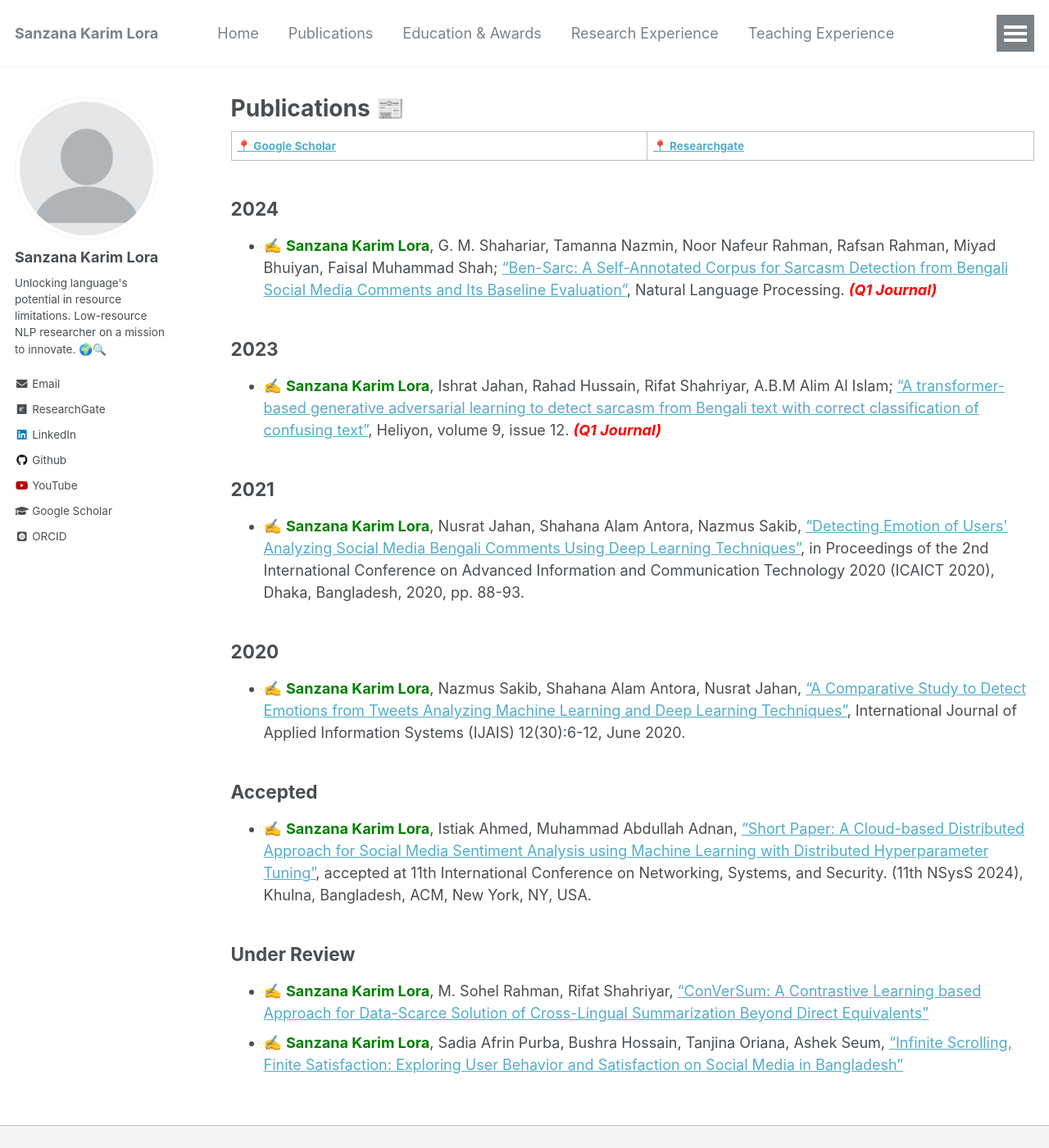
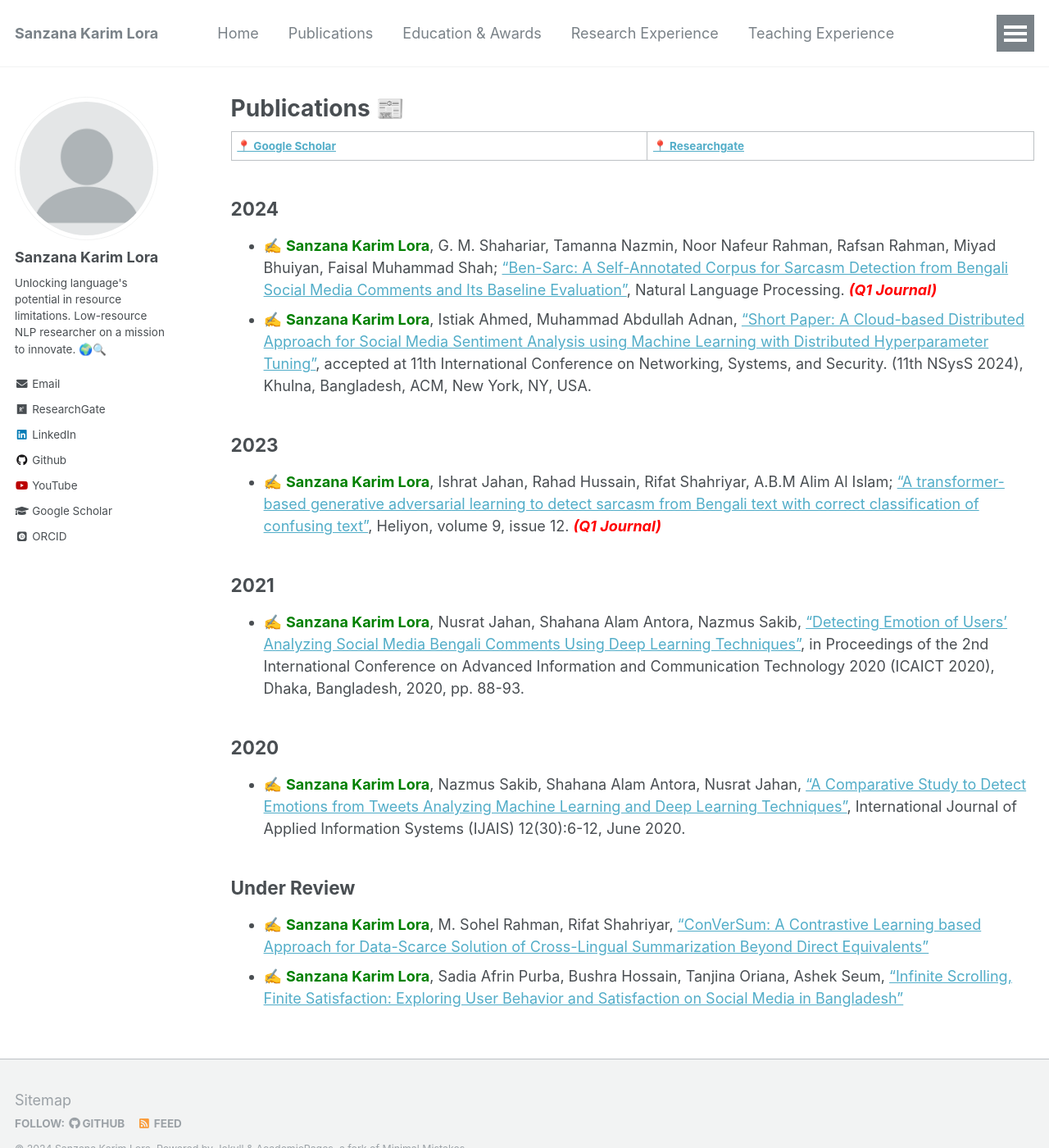
Before and after one commit to sanzanalora/sanzanalora.github.io, a Jekyll site: the page built from _pages/publications.md, in a window 1280 px wide and 1400 px high. Shown: the whole window at 82% size. Built offline with Jekyll 4.4.1, drawn with Linux system fonts in a browser that asks for light colours; some web fonts are replaced; part of the change alters nothing that is shown.

Commit message:
Update publications.md

```diff
--- a/_pages/publications.md
+++ b/_pages/publications.md
@@ -10,6 +10,8 @@ author_profile: true
 ## 2024
 
 - ✍️ **<font color="green">Sanzana Karim Lora</font>**, G. M. Shahariar, Tamanna Nazmin, Noor Nafeur Rahman, Rafsan Rahman, Miyad Bhuiyan, Faisal Muhammad Shah; ["Ben-Sarc: A Self-Annotated Corpus for Sarcasm Detection from Bengali Social Media Comments and Its Baseline Evaluation"]( https://doi.org/10.1017/nlp.2024.11), Natural Language Processing. ***<font color="red"> (Q1 Journal) </font>***
+- ✍️ **<font color="green">Sanzana Karim Lora</font>**, Istiak Ahmed, Muhammad Abdullah Adnan, ["Short Paper: A
+Cloud-based Distributed Approach for Social Media Sentiment Analysis using Machine Learning with Distributed Hyperparameter Tuning"](https://doi.org/10.1145/3704522.3704548), accepted at 11th International Conference on Networking, Systems, and Security. (11th NSysS 2024), Khulna, Bangladesh, ACM, New York, NY, USA.
 
 
 ## 2023
@@ -23,9 +25,6 @@ Emotion of Users’ Analyzing Social Media Bengali Comments Using Deep Learning
 ## 2020
 - ✍️ **<font color="green">Sanzana Karim Lora</font>**, Nazmus Sakib, Shahana Alam Antora, Nusrat Jahan, [“A Comparative Study to Detect Emotions from Tweets Analyzing Machine Learning and Deep Learning Techniques”](https://www.researchgate.net/publication/343812875_A_Comparative_Study_to_Detect_Emotions_from_Tweets_Analyzing_Machine_Learning_and_Deep_Learning_Techniques), International Journal of Applied Information Systems (IJAIS) 12(30):6-12, June 2020.
 
-## Accepted
-- ✍️ **<font color="green">Sanzana Karim Lora</font>**, Istiak Ahmed, Muhammad Abdullah Adnan, ["Short Paper: A
-Cloud-based Distributed Approach for Social Media Sentiment Analysis using Machine Learning with Distributed Hyperparameter Tuning"](), accepted at 11th International Conference on Networking, Systems, and Security. (11th NSysS 2024), Khulna, Bangladesh, ACM, New York, NY, USA.
 
 ## Under Review
 - ✍️ **<font color="green">Sanzana Karim Lora</font>**,  M. Sohel Rahman, Rifat Shahriyar, ["ConVerSum: A Contrastive Learning based Approach for Data-Scarce Solution of Cross-Lingual Summarization Beyond Direct Equivalents"](https://arxiv.org/abs/2408.09273)
```
